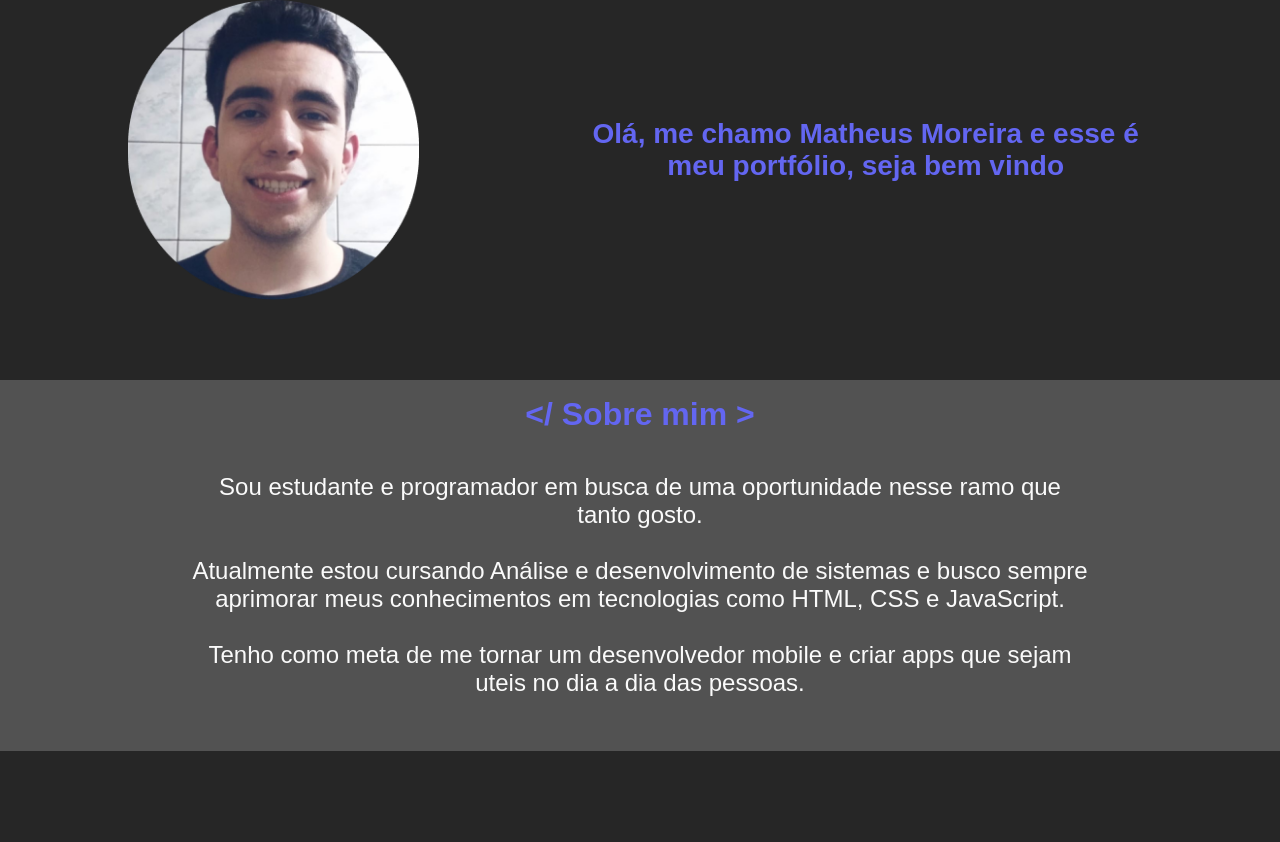
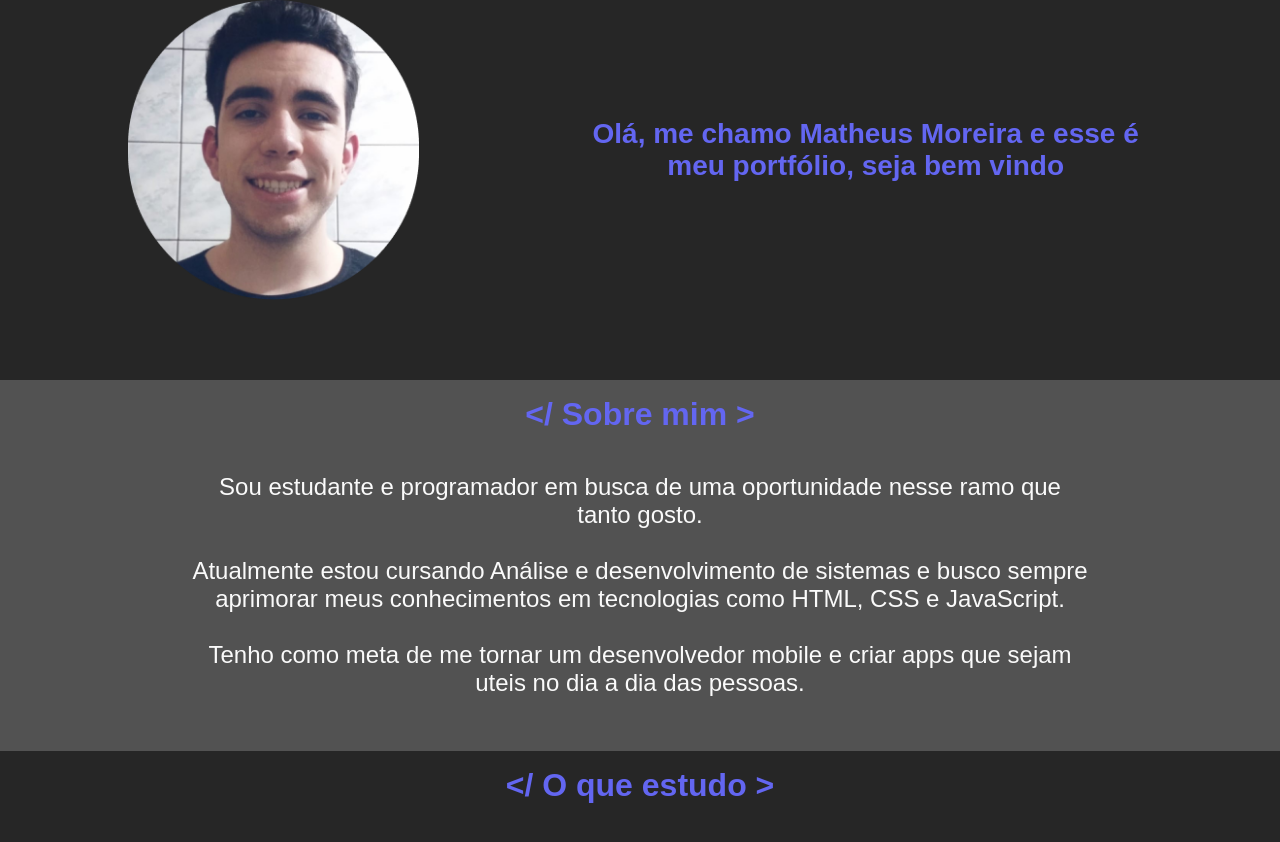
Before and after one commit to MoreiraMatheus/Portfolio, a React (Create React App) app in the folder portfolio/: page / in a window 1280 px wide. Shown: the part 160-1002 px from the top of the page. Before the commit the page ends 911 px from the top, so only its background shows below. Built offline with nearby package versions, Linux system fonts and the light colour scheme.

Commit message:
adicionando mais elementos

```diff
--- a/portfolio/src/App.tsx
+++ b/portfolio/src/App.tsx
@@ -3,9 +3,9 @@ import { ThemeProvider } from 'styled-components'
 
 import { darkTheme } from "./Styles/Themes/Dark";
 
-import { Title } from './Components/Title/Styles'
-import {Intro} from './Components/Intro/Index'
-import {AboutMe} from './Components/AboutMe/index'
+import { Intro } from './Components/Intro/Index'
+import { AboutMe } from './Components/AboutMe/index'
+import { WhatIStudy } from './Components/WhatIStudy/index'
 
 function App() {
   return (
@@ -18,6 +18,8 @@ function App() {
 
         <AboutMe/>
 
+        <WhatIStudy/>
+
       </ThemeProvider>
     </>
   );
--- /dev/null
+++ b/portfolio/src/Components/Tecnology/index.tsx
@@ -0,0 +1,5 @@
+export function Tecnology(){
+  return(
+    <></>
+  )
+}
--- a/portfolio/src/Components/Title/Styles.ts
+++ b/portfolio/src/Components/Title/Styles.ts
@@ -3,6 +3,7 @@ import styled from "styled-components";
 export const Title = styled.h2`
   color: ${({theme})=>theme.colors.title};
   font-size: 32px;
+  text-align: center;
   padding: 16px 0 40px 0;
 
 
--- /dev/null
+++ b/portfolio/src/Components/WhatIStudy/Styles.ts
@@ -0,0 +1,5 @@
+import styled from "styled-components";
+
+export const Wrapper = styled.div`
+
+`
--- /dev/null
+++ b/portfolio/src/Components/WhatIStudy/index.tsx
@@ -0,0 +1,11 @@
+import { Wrapper } from './Styles'
+
+import { Title } from '../Title/Styles'
+
+export function WhatIStudy(){
+  return(
+    <Wrapper>
+      <Title>O que estudo</Title>
+    </Wrapper>
+  )
+}
--- a/portfolio/src/Styles/GlobalStyle.ts
+++ b/portfolio/src/Styles/GlobalStyle.ts
@@ -10,13 +10,23 @@ const GlobalStyle = createGlobalStyle`
   }
 
   body{
-    width: 100vw;
+    width: 100%;
     background-color: ${({theme}) => theme.colors.background};
+
+    ::-webkit-scrollbar{
+      background-color: ${({theme})=>theme.colors.background};
+      width: 10px;
+    }
+
+    ::-webkit-scrollbar-thumb{
+      background-color: ${({theme})=>theme.colors.backgroundSection};
+      border-radius: 5px;
+    }
   }
 
   header{
     background-color: ${({theme}) => theme.colors.backgroundSection};
-    width: 100vw;
+    width: 100%;
     height: 80px;
   }
 `
```
